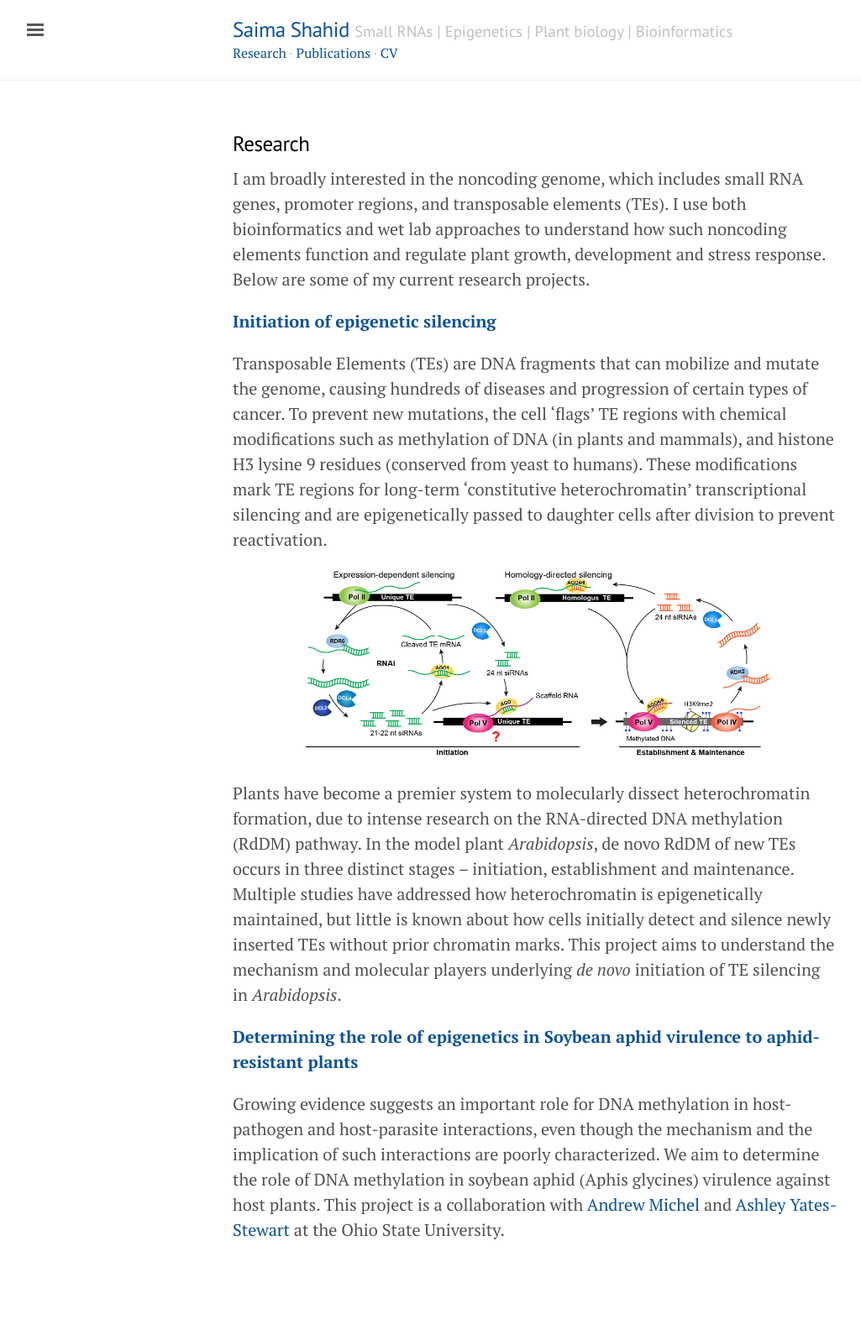
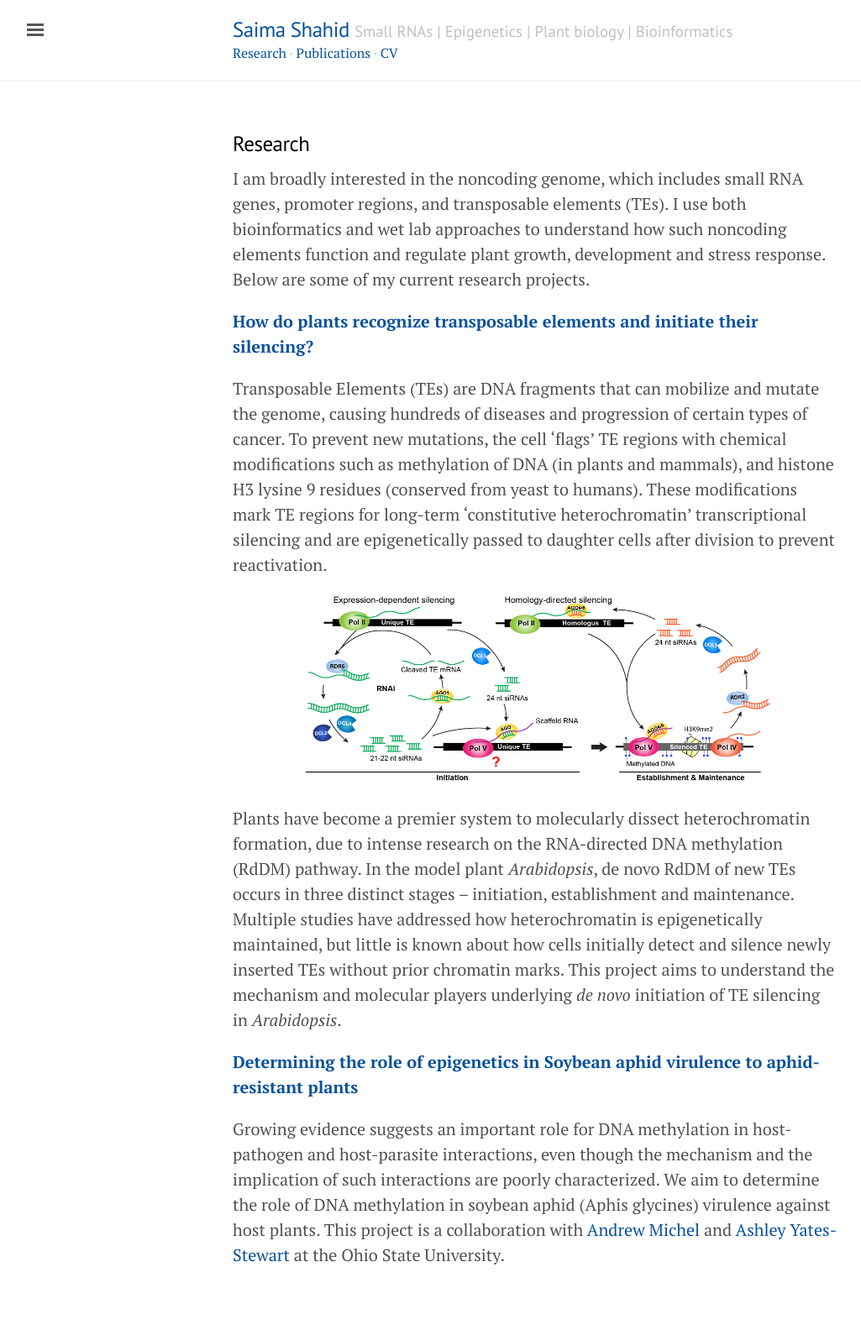
Before and after one commit to shahsam/saimashahid.github.io, a Jekyll site: the page built from research.md, in a window 1280 px wide. Shown: the whole page at 84% size, without its empty margins (3-1028 px from the left). Built offline with Jekyll 4.4.1, drawn with Linux system fonts in a browser that asks for light colours; nearby versions of some CDN libraries; before the commit the page ends 1560 px from its top, so only the background shows below that.

Commit message:
Update research.md

```diff
--- a/research.md
+++ b/research.md
@@ -4,7 +4,7 @@ layout: page
 ---
 I am broadly interested in the noncoding genome, which includes small RNA genes, promoter regions, and transposable elements (TEs). I use both bioinformatics and wet lab approaches to understand how such noncoding elements function and regulate plant growth, development and stress response. Below are some of my current research projects.
 
-**Initiation of epigenetic silencing**
+**How do plants recognize transposable elements and initiate their silencing?**
 
 Transposable Elements (TEs) are DNA fragments that can mobilize and mutate the genome, causing hundreds of diseases and progression of certain types of cancer. To prevent new mutations, the cell ‘flags’ TE regions with chemical modifications such as methylation of DNA (in plants and mammals), and histone H3 lysine 9 residues (conserved from yeast to humans). These modifications mark TE regions for long-term ‘constitutive heterochromatin’ transcriptional silencing and are epigenetically passed to daughter cells after division to prevent reactivation.
 <div class="row">
```
